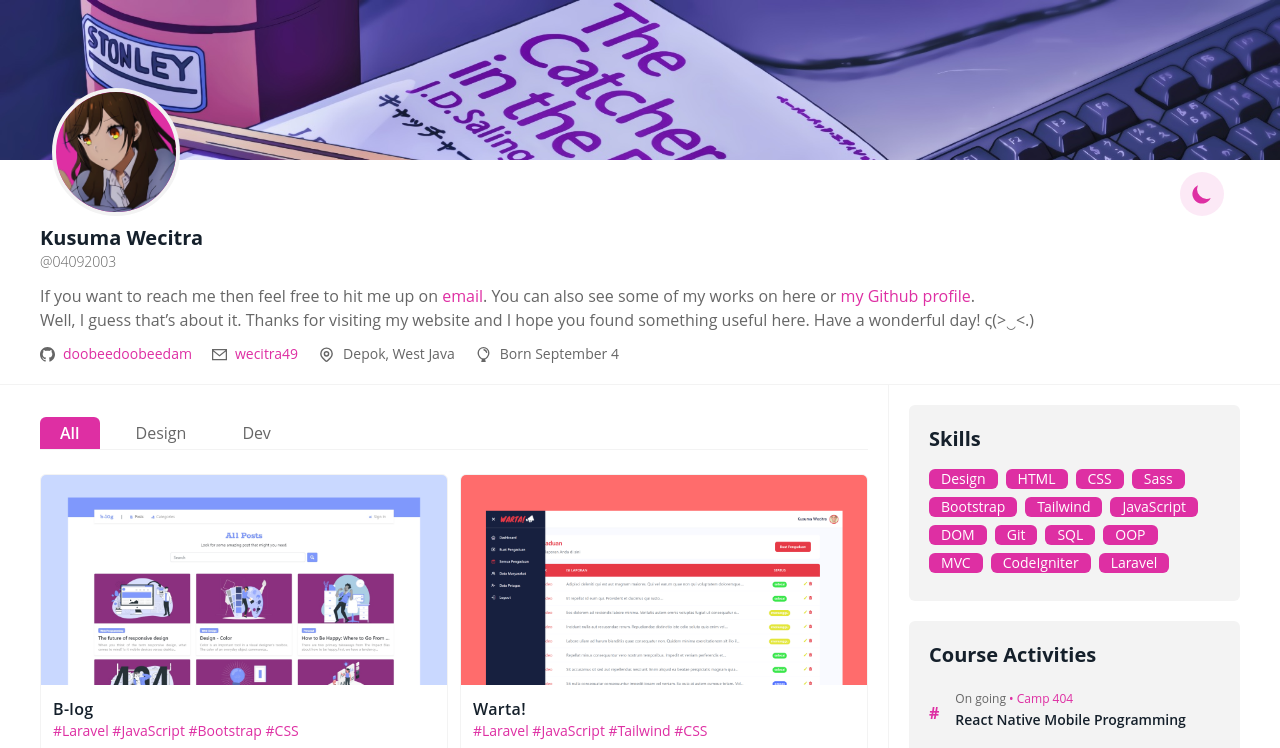
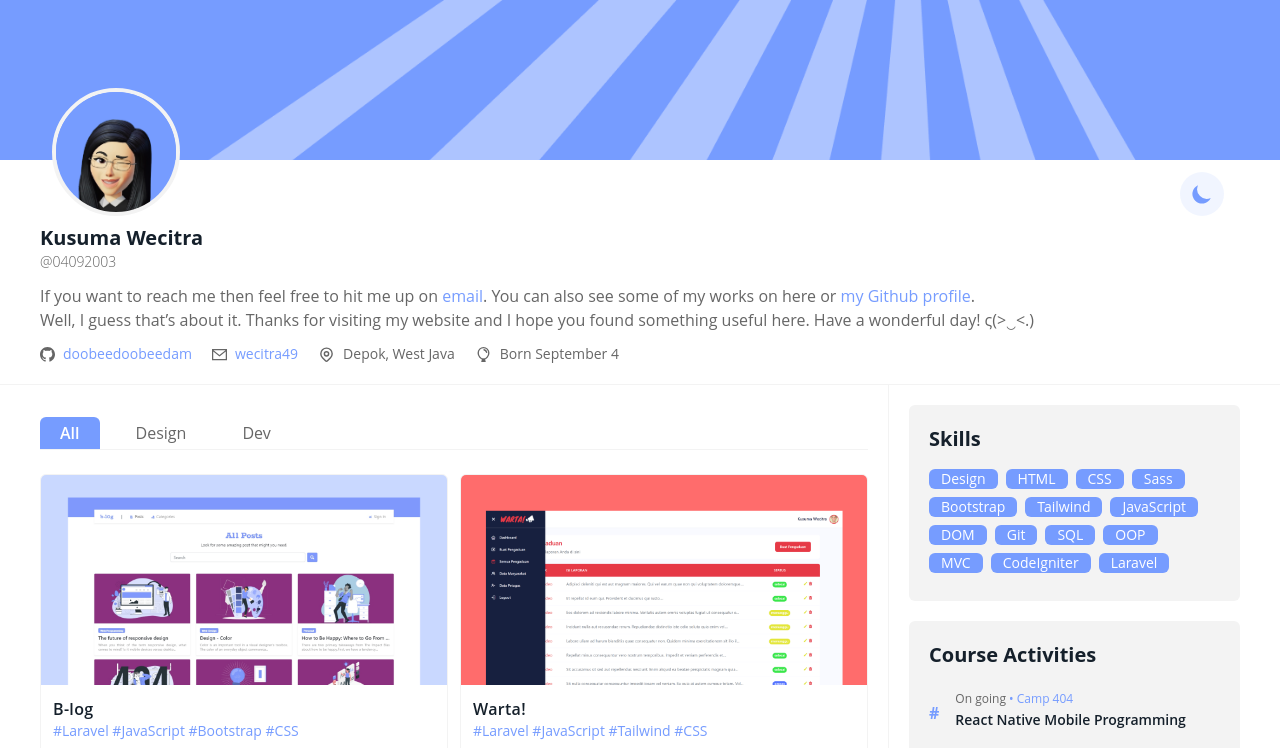
Before and after one commit to wecitra/wecitra.github.io, a website with bundled scripts: page index.html in a window 1280 px wide. Shown: the top 748 px of the page. Built offline with nearby package versions, Linux system fonts and the light colour scheme.

Commit message:
changes avatar, bg, primary color

```diff
--- a/index.html
+++ b/index.html
@@ -9,17 +9,17 @@
         content="Hello there! Citra is a designer UI/UX and web developer. Got a minute? Click on those blue words up there to get started.">
     <meta name="keyword"
         content="kusuma wecitra, portfolio, designer, UI, UX, web developer, responsive web design services">
-    <link rel="shortcut icon" href="dist/img/profile.png" type="image/jpeg">
+    <link rel="shortcut icon" href="dist/img/avatar.png" type="image/png">
     <link rel="stylesheet" href="dist/output.css">
     <title>Kusuma Wecitra</title>
 </head>
 
 <body class="dark:bg-dark">
-    <header class="bg-fixed bg-cover lg:bg-right-top bg-no-repeat w-full h-20 lg:h-40 relative" style="background-image: url('/dist/img/bg.jpg'); width: 100%;">
+    <header class="bg-fixed bg-cover bg-top bg-no-repeat w-full h-20 lg:h-40 relative" style="background-image: url('/dist/img/cover.png'); width: 100%;">
         <div class="px-5 lg:px-10">
             <div class="absolute -bottom-7 lg:-bottom-14 px-3">
-                <img src="dist/img/profile.png" alt="Kusuma Wecitra"
-                    class="img-profile w-20 h-20 lg:w-32 lg:h-32 border-4 bg-primary border-light dark:border-dark rounded-full">
+                <img src="dist/img/avatar.png" alt="Kusuma Wecitra"
+                    class="img-profile w-20 h-20 lg:w-32 lg:h-32 border-4 border-light dark:border-dark rounded-full">
             </div>
             <div class="absolute -bottom-[50px] lg:-bottom-14 right-4 lg:right-14">
                 <div class="flex justify-end">
--- a/input.css
+++ b/input.css
@@ -23,13 +23,13 @@
 
     /* Handle */
     ::-webkit-scrollbar-thumb {
-        background: #DE2FA3;
+        background: #769CFF;
         /* border-radius: 0.375rem; */
-        border: 3px solid #DE2FA3;
+        border: 3px solid #769CFF;
     }
 
     /* Handle on hover */
     ::-webkit-scrollbar-thumb:hover {
-        background: #DE2FA3;
+        background: #769CFF;
     }
 }
--- a/tailwind.config.js
+++ b/tailwind.config.js
@@ -6,7 +6,7 @@ module.exports = {
     extend: {},
     colors: {
       'white': '#ffffff',
-      'primary': '#DE2FA3',
+      'primary': '#769CFF',
       'secondary': '#666666',
       'light': '#F3F3F3',
       'soft': '#C2C2C2',
```
Also changed, not shown: dist/img/avatar.png (added), dist/img/bg.jpg (deleted), dist/img/cover.png (added), dist/img/profile.png (deleted), dist/output.css.
